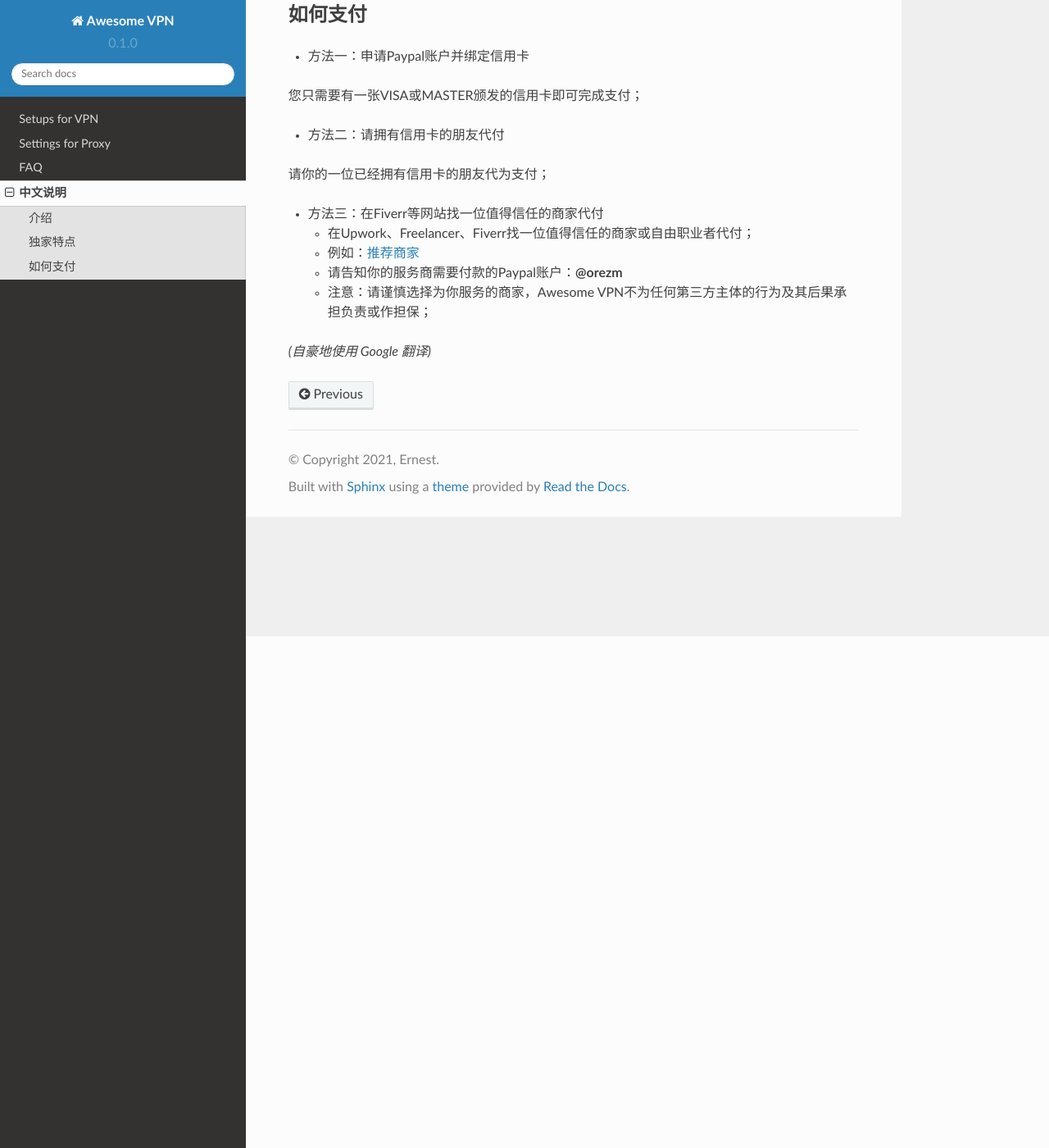
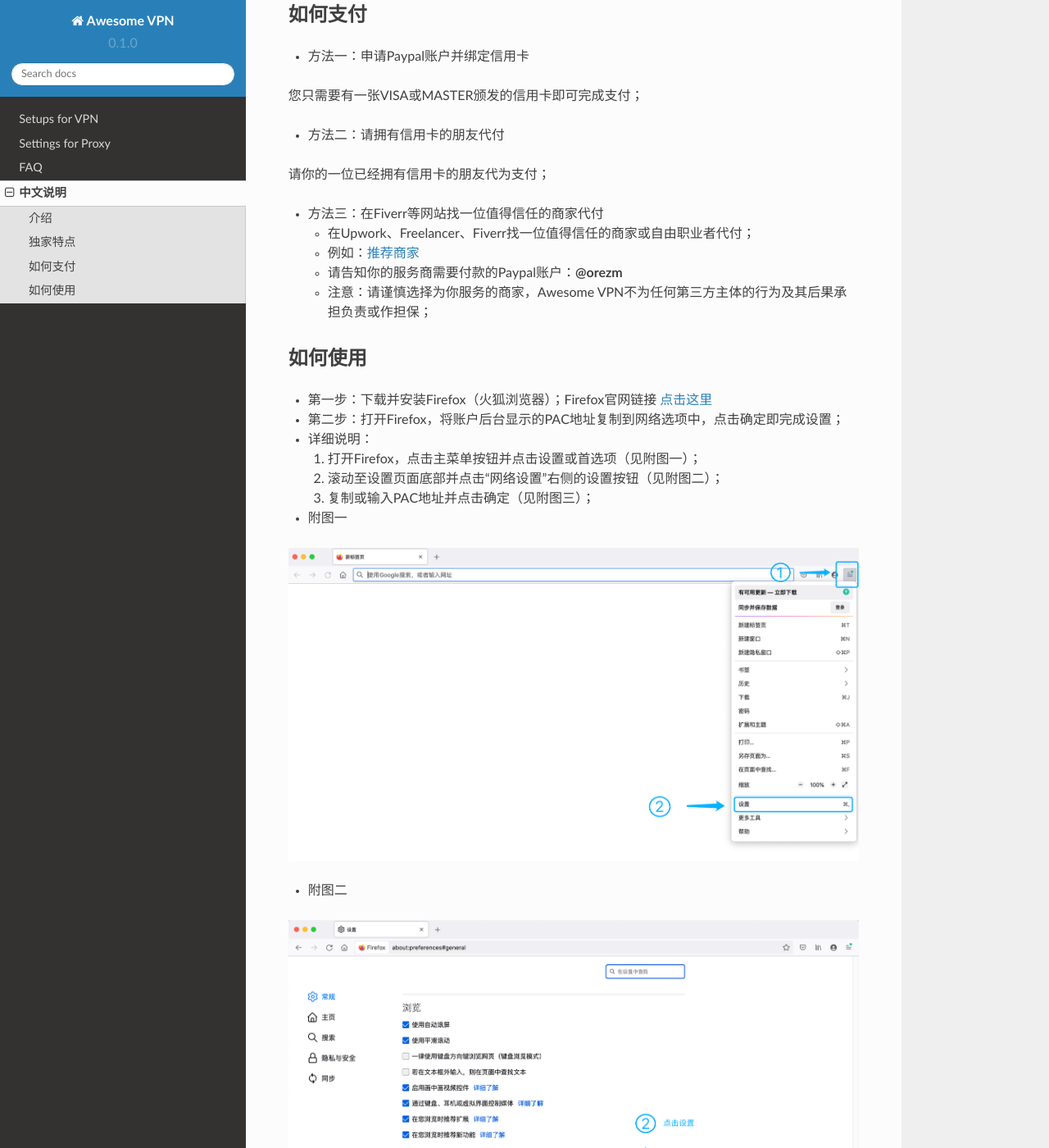
Before and after one commit to orezm/avc, a Sphinx documentation site: the page built from docs/source/zh.rst, in a window 1280 px wide and 1400 px high, scrolled down 624 px. Shown: the whole window at 82% size. Built offline with Sphinx 7.4.7 and the Read the Docs theme 2.0.0, drawn with Linux system fonts in a browser that asks for light colours.

Commit message:
Update zh.rst

```diff
--- a/docs/source/zh.rst
+++ b/docs/source/zh.rst
@@ -34,4 +34,27 @@
   * 请告知你的服务商需要付款的Paypal账户：**@orezm**
   * 注意：请谨慎选择为你服务的商家，Awesome VPN不为任何第三方主体的行为及其后果承担负责或作担保；
 
+
+如何使用
+^^^^^^
+* 第一步：下载并安装Firefox（火狐浏览器）；Firefox官网链接 `点击这里 <https://www.mozilla.org/zh-CN/firefox/>`_
+
+* 第二步：打开Firefox，将账户后台显示的PAC地址复制到网络选项中，点击确定即完成设置；
+
+* 详细说明：
+
+  #. 打开Firefox，点击主菜单按钮并点击设置或首选项（见附图一）；
+  #. 滚动至设置页面底部并点击“网络设置”右侧的设置按钮（见附图二）；
+  #. 复制或输入PAC地址并点击确定（见附图三）；
+
+* 附图一
+.. image:: https://github.com/orezm/avc/blob/main/docs/assets/step1.png
+
+* 附图二
+.. image:: https://github.com/orezm/avc/blob/main/docs/assets/step2.png
+
+* 附图三
+.. image:: https://github.com/orezm/avc/blob/main/docs/assets/step3.png
+
+
 *(自豪地使用 Google 翻译)*
```
